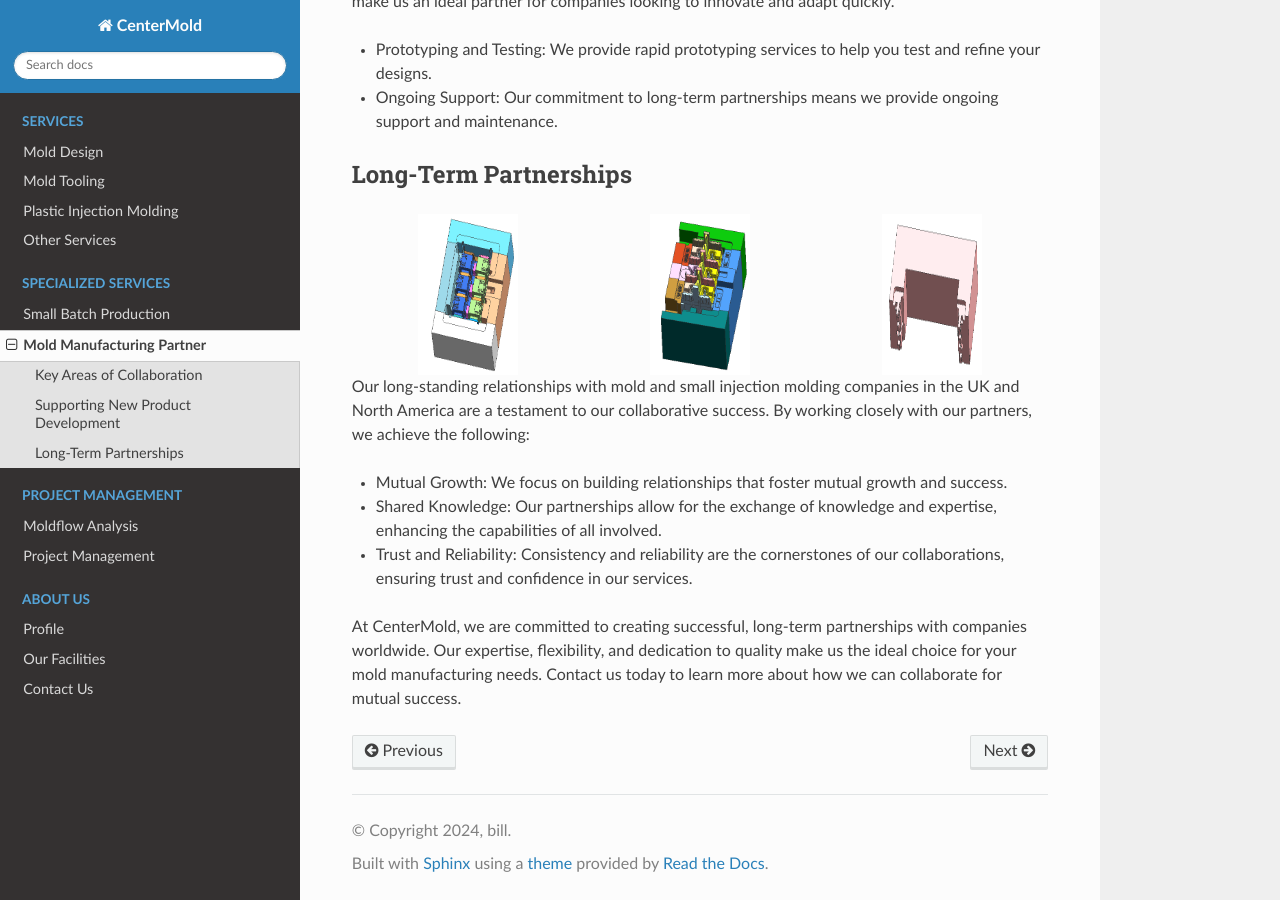
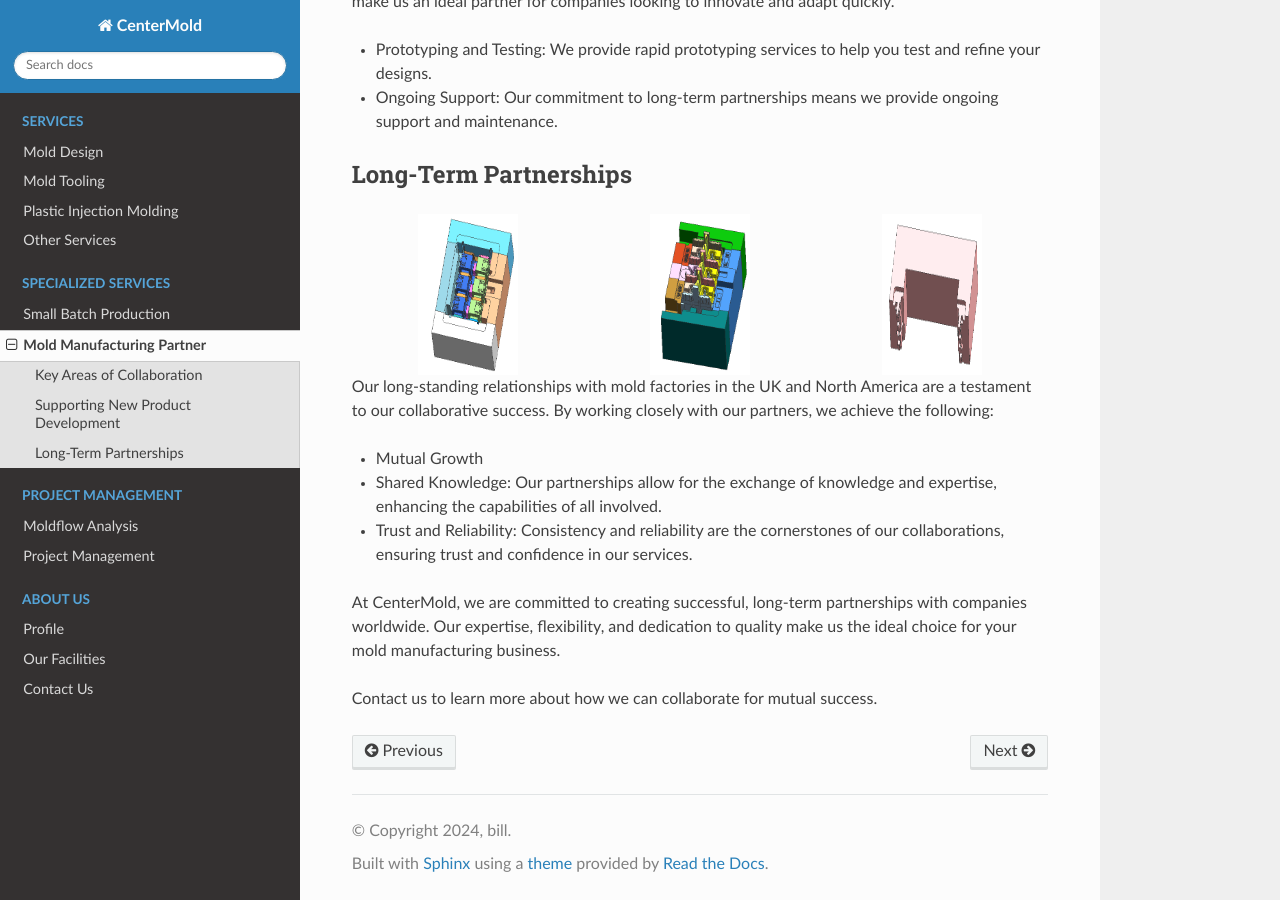
Before and after one commit to paultang/centermold, a Sphinx documentation site: the page built from source/Mold-Partners.rst, in a window 1280 px wide and 900 px high, scrolled down 1002 px. Built offline with Sphinx 7.4.7 and the Read the Docs theme 2.0.0, drawn with Linux system fonts in a browser that asks for light colours.

Commit message:
Update Mold-Partners.rst

```diff
--- a/source/Mold-Partners.rst
+++ b/source/Mold-Partners.rst
@@ -51,10 +51,12 @@ Long-Term Partnerships
     </div>
 
 
-Our long-standing relationships with mold and small injection molding companies in the UK and North America are a testament to our collaborative success. By working closely with our partners, we achieve the following:
+Our long-standing relationships with mold factories in the UK and North America are a testament to our collaborative success. By working closely with our partners, we achieve the following:
 
-- Mutual Growth: We focus on building relationships that foster mutual growth and success.
+- Mutual Growth
 - Shared Knowledge: Our partnerships allow for the exchange of knowledge and expertise, enhancing the capabilities of all involved.
 - Trust and Reliability: Consistency and reliability are the cornerstones of our collaborations, ensuring trust and confidence in our services.
 
-At CenterMold, we are committed to creating successful, long-term partnerships with companies worldwide. Our expertise, flexibility, and dedication to quality make us the ideal choice for your mold manufacturing needs. Contact us today to learn more about how we can collaborate for mutual success.
+At CenterMold, we are committed to creating successful, long-term partnerships with companies worldwide. Our expertise, flexibility, and dedication to quality make us the ideal choice for your mold manufacturing business.
+
+Contact us to learn more about how we can collaborate for mutual success.
```
